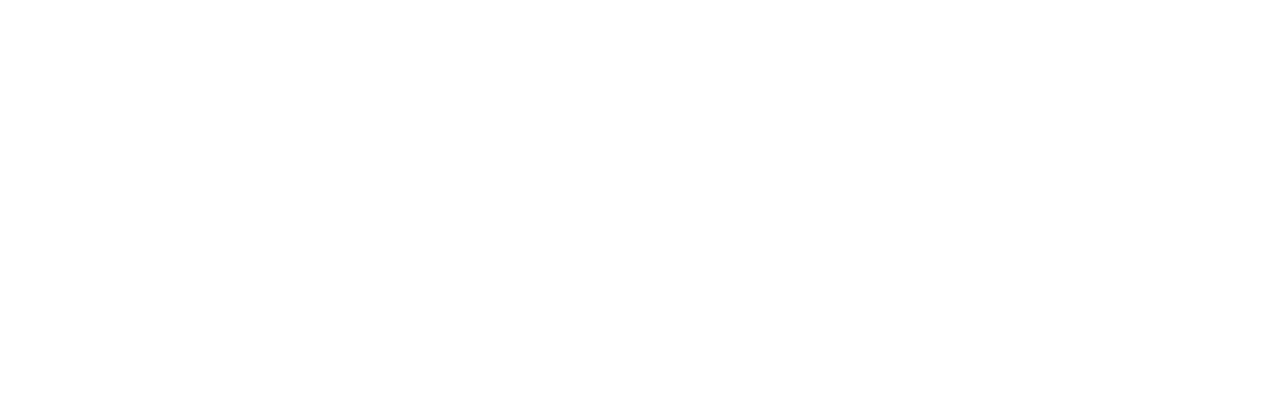
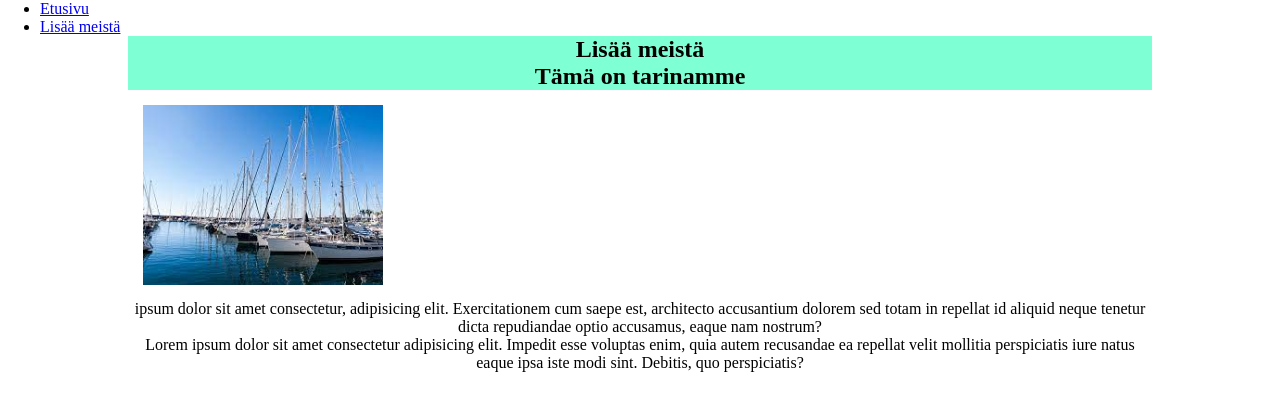
Before and after one commit to KamillaKa/WebJS, a website: page WebKehityksenPerusteet/UIUX/seefood.html in a window 1280 px wide. Drawn offline with Linux system fonts and the light colour scheme.

Commit message:
UIUX upgrade

```diff
--- a/WebKehityksenPerusteet/UIUX/seefood.css
+++ b/WebKehityksenPerusteet/UIUX/seefood.css
@@ -0,0 +1,25 @@
+* {
+  padding: o;
+  margin: 0;
+  box-sizing: border-box;
+}
+
+
+
+.moreus {
+  width: 80%;;
+  margin: auto;
+  text-align: center;
+  background-color: aquamarine;
+
+}
+
+#harbor {
+  width: 15em;
+  float: left;
+  margin: 15px;
+}
+
+.moreusp {
+  float: right;
+}
--- a/WebKehityksenPerusteet/UIUX/seefood.html
+++ b/WebKehityksenPerusteet/UIUX/seefood.html
@@ -9,7 +9,19 @@
 </head>
 <body>
   <nav>
-
+    <ul>
+      <li><a href="#">Etusivu</a></li>
+      <li><a href="moreus">Lisää meistä</a></li>
+    </ul>
   </nav>
+  <main>
+    <section class="moreus">
+      <h2>Lisää meistä</h2>
+      <h2>Tämä on tarinamme</h2>
+      <img id="harbor" src="moreus_harbor.jpeg" alt="Sailingboats in ocean at harbor">
+      <p class="moreusp">ipsum dolor sit amet consectetur, adipisicing elit. Exercitationem cum saepe est, architecto accusantium dolorem sed totam in repellat id aliquid neque tenetur dicta repudiandae optio accusamus, eaque nam nostrum?</p>
+        <p class="moreusp">Lorem ipsum dolor sit amet consectetur adipisicing elit. Impedit esse voluptas enim, quia autem recusandae ea repellat velit mollitia perspiciatis iure natus eaque ipsa iste modi sint. Debitis, quo perspiciatis?</p>
+    </section>
+  </main>
 </body>
 </html>
```
Also changed, not shown: WebKehityksenPerusteet/UIUX/moreus_harbor.jpeg (added).
